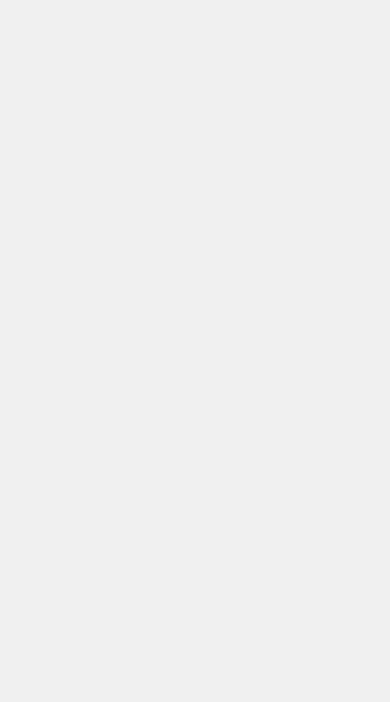
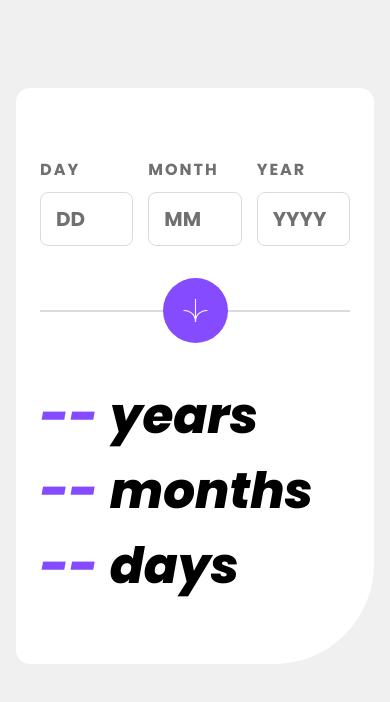
Before and after one commit to florianstancioiu/age-calculator-app, a React (Vite) app: page / in a window 390 px wide. Shown: the top 702 px of the page. Built offline with nearby package versions, Linux system fonts and the light colour scheme; the HTML template or start-up script is replaced by a standard one.

Commit message:
Implemented mobile design

```diff
--- a/src/App.css
+++ b/src/App.css
@@ -17,6 +17,7 @@ html {
 body {
   font-size: 3.2rem;
   background-color: var(--clr-neutral-two);
+  padding: 8.8rem 1.6rem 23.8rem;
 }
 
 /* Box sizing rules */
--- a/src/App.jsx
+++ b/src/App.jsx
@@ -1,7 +1,12 @@
+import Calculator from './components/Calculator';
 import './App.css';
 
 function App() {
-  return <div className='App'></div>;
+  return (
+    <main>
+      <Calculator />
+    </main>
+  );
 }
 
 export default App;
--- a/src/components/Button.module.css
+++ b/src/components/Button.module.css
@@ -0,0 +1,34 @@
+.wrapper {
+  position: relative;
+  margin-bottom: 3.6rem;
+}
+
+.wrapper::after {
+  content: '';
+  display: block;
+  position: absolute;
+  height: 0.2rem;
+  width: 100%;
+  left: 0;
+  top: 50%;
+  transform: translateY(-50%);
+  background-color: var(--clr-neutral-three);
+}
+
+.icon-wrapper {
+  cursor: pointer;
+  position: relative;
+  z-index: 3;
+  display: grid;
+  place-items: center;
+  margin-left: auto;
+  margin-right: auto;
+  width: 6.5rem;
+  height: 6.5rem;
+  border-radius: 50%;
+  background-color: var(--clr-primary-one);
+}
+
+.icon-wrapper img {
+  max-width: 2.5rem;
+}
--- /dev/null
+++ b/src/components/Calculator.jsx
@@ -0,0 +1,29 @@
+import Button from './Button';
+import DateText from './DateText';
+import Input from './Input';
+
+import classes from './Calculator.module.css';
+
+const Calculator = () => {
+  const yearsValue = '--';
+  const weeksValue = '--';
+  const daysValue = '--';
+
+  return (
+    <div className={classes.wrapper}>
+      <div className={classes['inputs-wrapper']}>
+        <Input title='day' placeholder='DD' />
+        <Input title='month' placeholder='MM' />
+        <Input title='year' placeholder='YYYY' />
+      </div>
+      <Button />
+      <div>
+        <DateText title='years' value={yearsValue} />
+        <DateText title='months' value={weeksValue} />
+        <DateText title='days' value={daysValue} />
+      </div>
+    </div>
+  );
+};
+
+export default Calculator;
--- /dev/null
+++ b/src/components/Calculator.module.css
@@ -0,0 +1,17 @@
+.wrapper {
+  background-color: var(--clr-neutral-one);
+  border-radius: 1.4rem 1.4rem 10rem 1.4rem;
+  padding: 5.2rem 2.4rem 6rem;
+}
+
+.inputs-wrapper {
+  display: flex;
+  gap: 1.5rem;
+  margin-bottom: 3.2rem;
+}
+
+.inputs-wrapper > div {
+  flex-grow: 1;
+  flex-basis: 0;
+  min-width: 0;
+}
--- a/src/components/DateText.module.css
+++ b/src/components/DateText.module.css
@@ -0,0 +1,11 @@
+.wrapper {
+  font-size: 5rem;
+  font-style: italic;
+  font-weight: 700;
+}
+
+.value {
+  color: var(--clr-primary-one);
+  display: inline-block;
+  margin-right: 1.2rem;
+}
--- a/src/components/Input.jsx
+++ b/src/components/Input.jsx
@@ -1,10 +1,17 @@
 import classes from './Input.module.css';
 
-const Input = ({ id, title, placeholder, value, validate, error }) => {
+const Input = ({ title, placeholder, value, validate, error }) => {
   return (
     <div className={classes.wrapper}>
-      <label htmlFor={id}>{title}</label>
-      <input id={id} type='text' placeholder={placeholder} />
+      <label className={classes.label} htmlFor={title}>
+        {title}
+      </label>
+      <input
+        className={classes.input}
+        id={title}
+        type='text'
+        placeholder={placeholder}
+      />
       {error && <p className={classes.error}>{error}</p>}
     </div>
   );
--- a/src/components/Input.module.css
+++ b/src/components/Input.module.css
@@ -0,0 +1,24 @@
+.label {
+  display: inline-block;
+  margin-bottom: 0.9rem;
+  color: var(--clr-neutral-four);
+  text-transform: uppercase;
+  font-size: 1.6rem;
+  letter-spacing: 0.2rem;
+}
+
+.input {
+  max-width: 100%;
+  padding: 0 1.5rem;
+  border: 1px solid var(--clr-neutral-three);
+  border-radius: 0.8rem;
+  color: var(--clr-neutral-five);
+  height: 5.4rem;
+  line-height: 5.4rem;
+  font-size: 2rem;
+}
+
+.input::placeholder {
+  color: var(--clr-neutral-four);
+  font-size: 2rem;
+}
```
